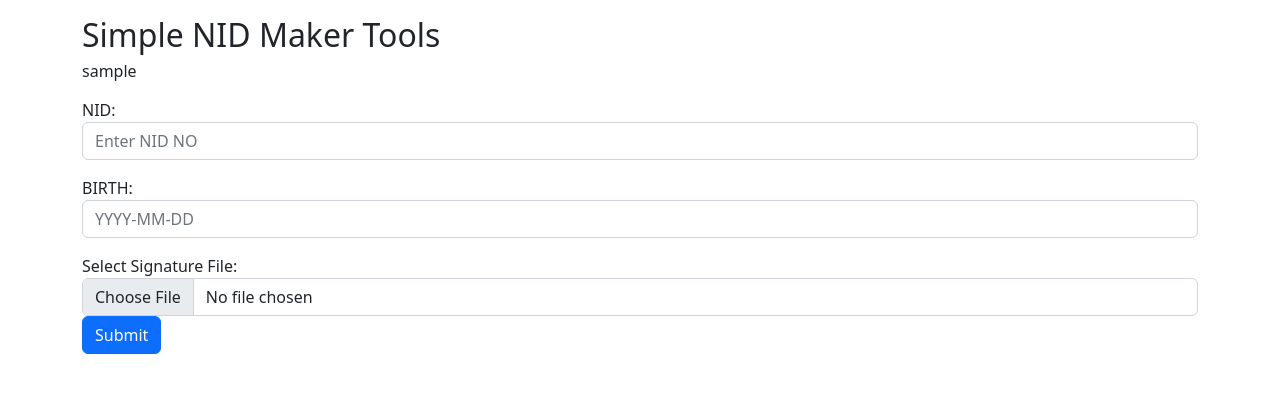
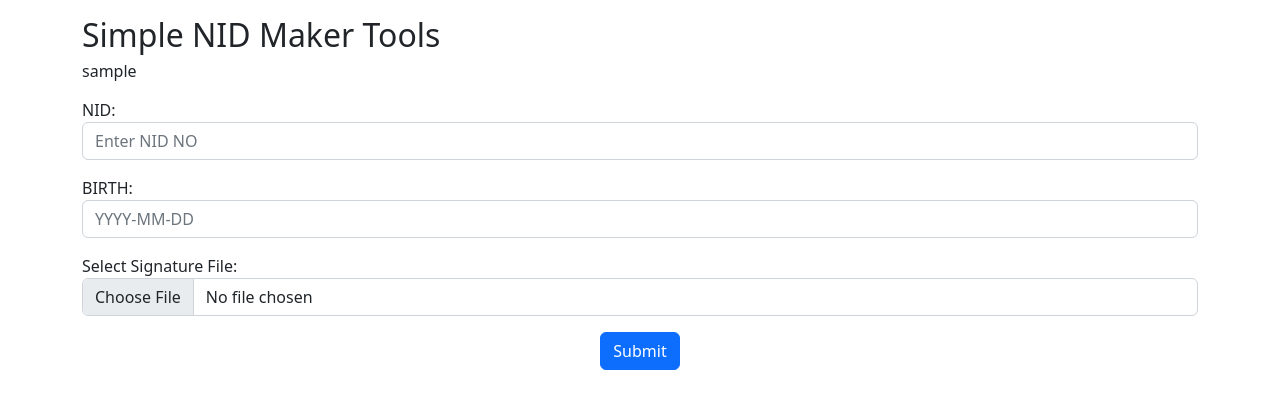
Before and after one commit to faysal505/flask, a Flask app: page / in a window 1280 px wide. Shown: the top 409 px of the page. Run offline with Flask 3, Linux system fonts and the light colour scheme; the visitor is signed in with stand-in values (Sample User, id 1).

Commit message:
Update home.html

```diff
--- a/templates/home.html
+++ b/templates/home.html
@@ -25,7 +25,9 @@
       <label for="file">Select Signature File:</label>
       <input type="file" name="file" id="file" class="form-control">
     </div>
-    <button type="submit" class="btn btn-primary">Submit</button>
+    <div class="d-flex justify-content-center mt-3">
+      <button type="submit" class="btn btn-primary">Submit</button>
+    </div>
   </form>
 </div>
 
```
